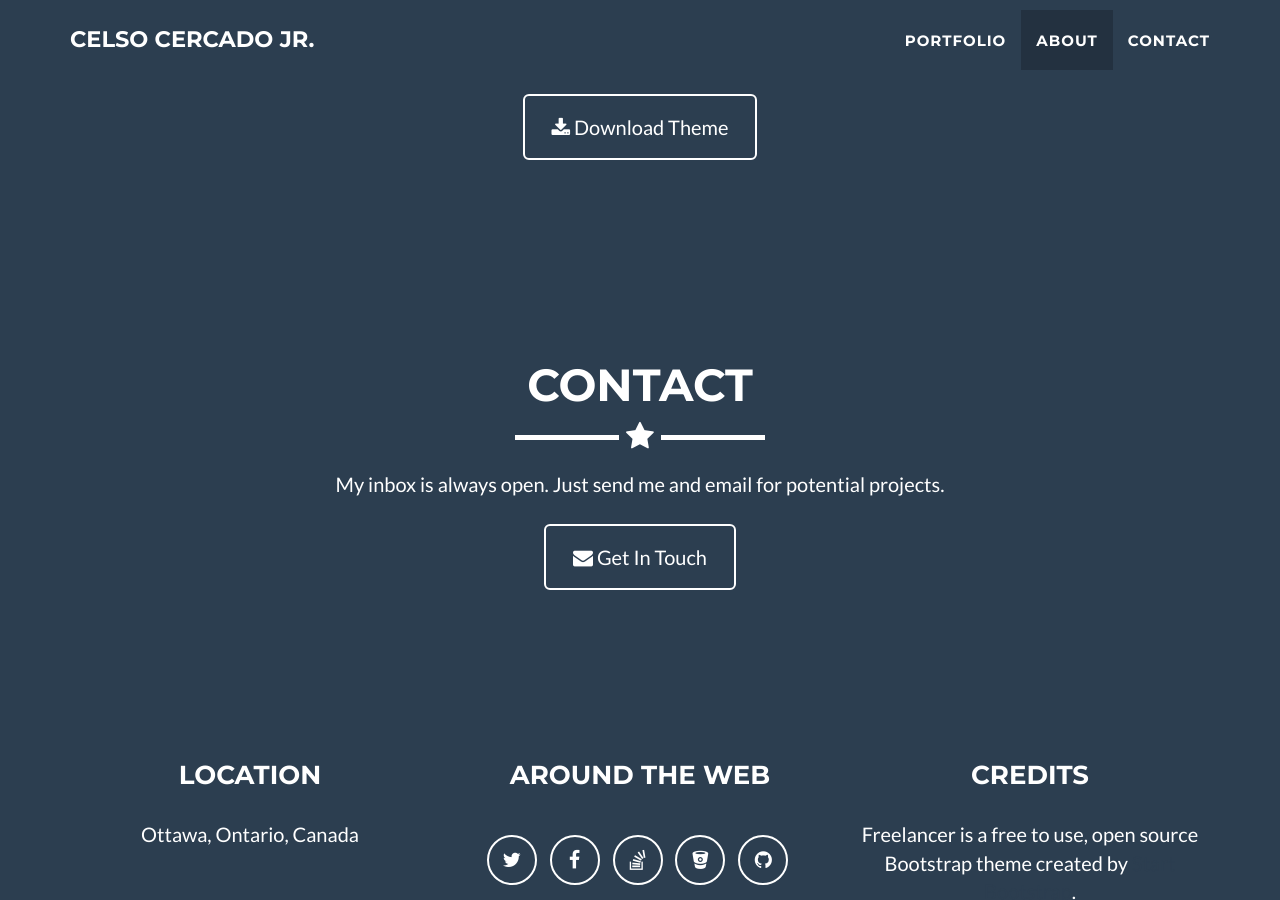
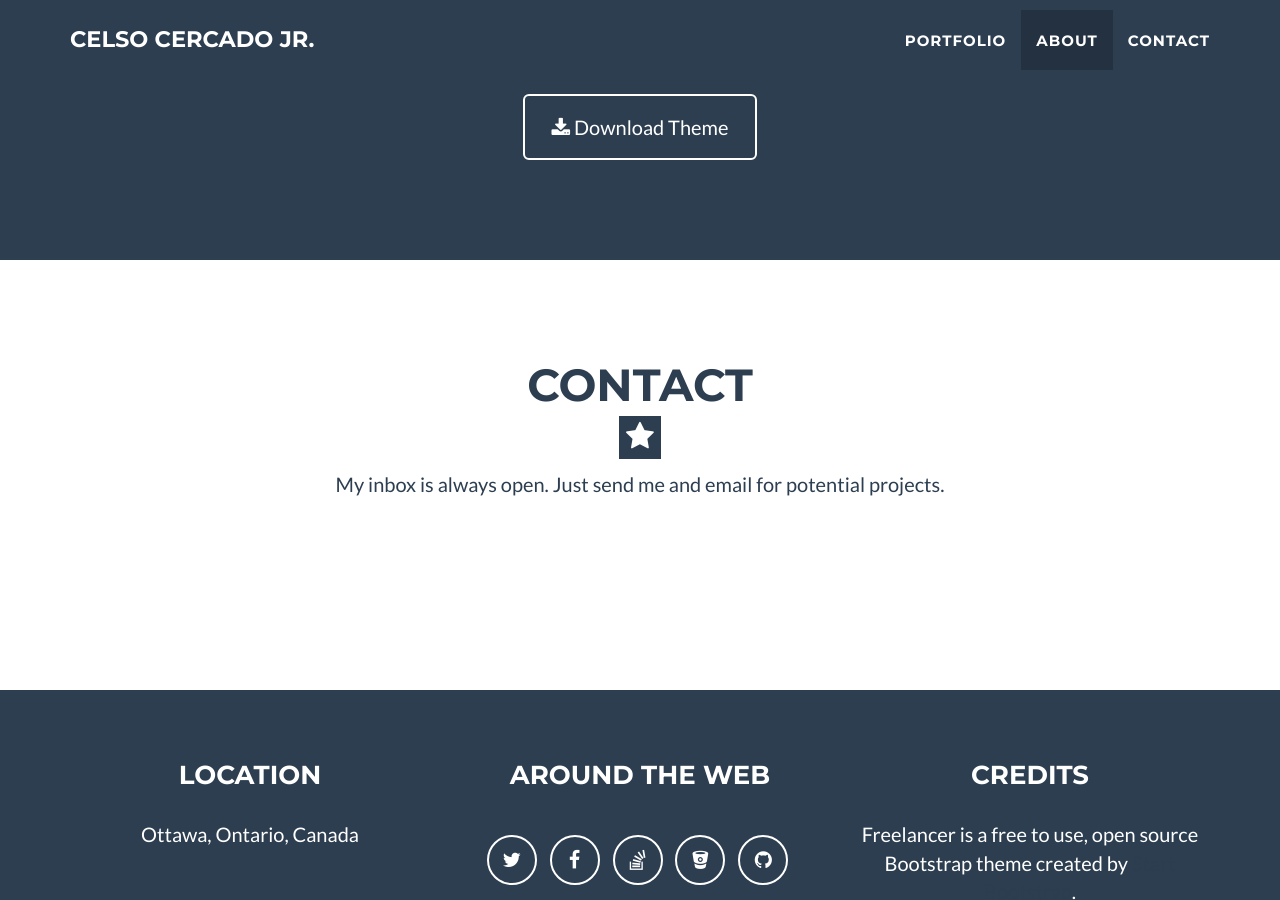
Before and after one commit to Celso-Cercado-Jr/new-app, a Jekyll site: the page built from index.html, in a window 1280 px wide and 900 px high, scrolled down 1661 px. Built offline with Jekyll 4.4.1, drawn with Linux system fonts in a browser that asks for light colours.

Commit message:
added new

```diff
--- a/_includes/contactme.html
+++ b/_includes/contactme.html
@@ -1,5 +1,5 @@
  <!-- About Section -->
-    <section class="success" id="contact">
+    <section id="contact">
         <div class="container">
             <div class="row">
                 <div class="col-lg-12 text-center">
```
